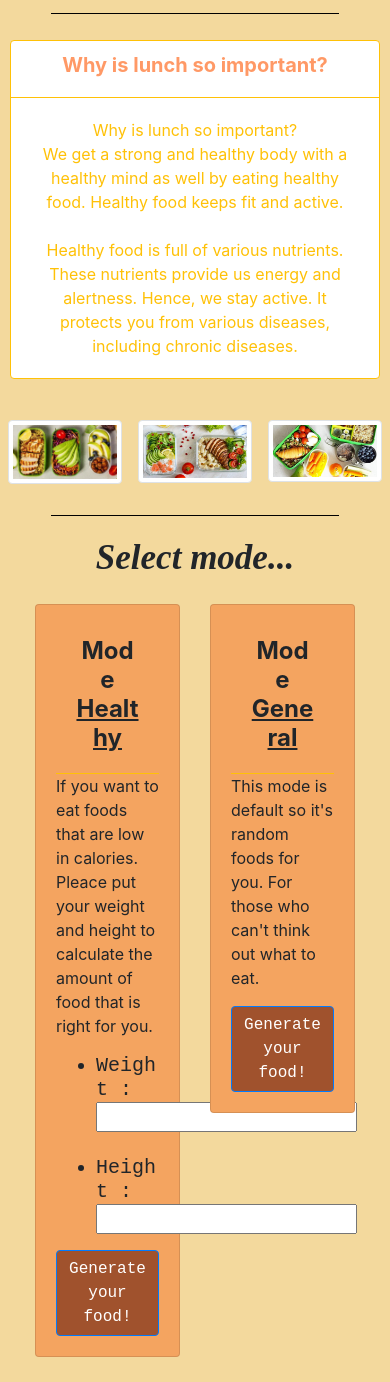
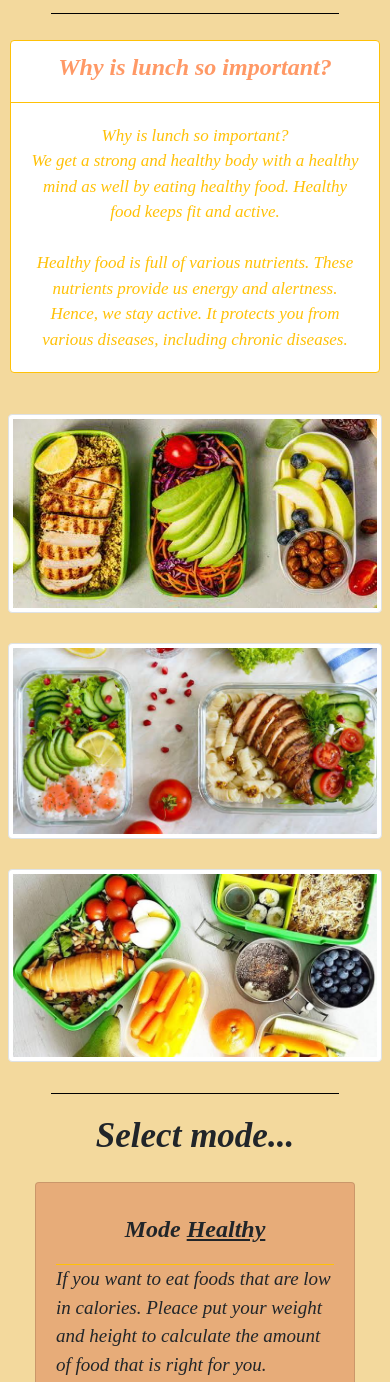
Before and after one commit to it62070188/projectPsit, a plain HTML site: page Project psit/lunch.html in a window 390 px wide. Shown: the part 240-1622 px from the top of the page. Drawn offline with Linux system fonts and the light colour scheme.

Commit message:
update a little
add -md

```diff
--- a/Project psit/lunch.html
+++ b/Project psit/lunch.html
@@ -19,24 +19,24 @@
     <div style="background-color: #F6EFB3;">
     <div class="container" style="background-color: #F3D99D;">
         <div class="row">
-            <div class="col" style="padding:20px 20px;">
+            <div class="col-md" style="padding:20px 20px;">
                 <center><img src="lunchnew1.jpg" class="img-fluid"></center>
             </div>
         </div>
             <div class="row">
-                <div class="col" style="font-family: serif; font-style: italic; font-size: 50px;">
+                <div class="col-md" style="font-family: serif; font-style: italic; font-size: 50px;">
                         <b><center>Lunch for today</center></b>
                 </div>
             </div>
             <hr width = "80%" size = "3" color="black">
         <div class="row">
-            <div class="col" style="padding:10px 10px;">
+            <div class="col-md" style="padding:10px 10px; font-family: serif; font-style: italic; font-size: 17px;">
             <center><div class="card border-warning mb-3" style="max-width: 24rem; max-height: 30rem;">
-                    <div class="card-header bg-transparent border-warning"><h5 style="color: #FF9966;">
-                        <b>Why is lunch so important?</b></h5>
+                    <div class="card-header bg-transparent border-warning"><h4 style="color: #FF9966;">
+                        <b>Why is lunch so important?</b></h4>
                     </div>
                     <div class="card-body text-warning">
-                      <h5..! class="card-title">Why is lunch so important?</h5..!>
+                      <h4..! class="card-title">Why is lunch so important?</h4..!>
                         <p class="card-text"> We get a strong and healthy body with a healthy mind
                                         as well by eating healthy food. Healthy food keeps fit and active.
                                         <br><br>
@@ -51,25 +51,25 @@
                 </div>
         </div>
         <div class="row">
-            <div class="col-4" style="padding:15px 8px;">
+            <div class="col-md-4" style="padding:15px 8px;">
                 <img src="images.jpg" class="img-fluid img-thumbnail" width="400" height="300"/>
             </div>
-            <div class="col-4" style="padding:15px 8px;">
+            <div class="col-md-4" style="padding:15px 8px;">
                     <img src="images2.jpg" class="img-fluid img-thumbnail" width="400" height="300"/>
             </div>
-            <div class="col-4" style="padding:15px 8px;">
+            <div class="col-md-4" style="padding:15px 8px;">
                     <img src="images1.jpg" class="img-fluid img-thumbnail" width="400" height="300"/>
             </div>
         </div>
         <hr width = "80%" size = "3" color="black">
         <div class="row">
-                <div class="col" style="font-family: serif; font-style: italic; font-size: 35px;">
+                <div class="col-md" style="font-family: serif; font-style: italic; font-size: 35px;">
                         <b><center>Select mode...</center></b>
                 </div>
         </div>
         <div class="row" style="padding:20px 20px 30px;">
-            <div class="col-6">
-                    <div class="card" style="background-color: sandybrown;">
+            <div class="col-md-6" style="font-family: serif; font-style: italic; font-size: 19px;">
+                    <div class="card" style="background-color: rgb(231, 172, 121);">
                         <div class="card-body">
                             <div class="card-header bg-transparent border-warning">
                                 <center>
@@ -97,13 +97,14 @@
                                 </form>
                             </h5>
                             <a href="https://projectpsit2019.web.app/lunch.html" class="btn btn-primary"
-                                style="background-color: sienna; font-family: monospace;">Generate your food!
+                                style="background-color: rgb(209, 127, 89); font-family: monospace;">Generate your food!
                             </a>
                         </div>
                     </div>
             </div>
-                <div class="col-6">
-                        <div class="card" style="background-color: sandybrown;">
+
+                <div class="col-md-6" style="font-family: serif; font-style: italic; font-size: 19px;">
+                        <div class="card" style="background-color: rgb(231, 172, 121);">
                             <div class="card-body">
                                 <div class="card-header bg-transparent border-warning">
                                     <center>
@@ -119,7 +120,7 @@
                                     For those who can't think out what to eat.
                                 </p>
                                 <a href="https://projectpsit2019.web.app/lunch.html" class="btn btn-primary"
-                                    style="background-color: sienna; font-family: monospace;">Generate your food!
+                                    style="background-color: rgb(209, 127, 89); font-family: monospace;">Generate your food!
                                 </a>
                             </div>
                         </div>
```
Also changed, not shown: Project psit/test.jpg (added).
